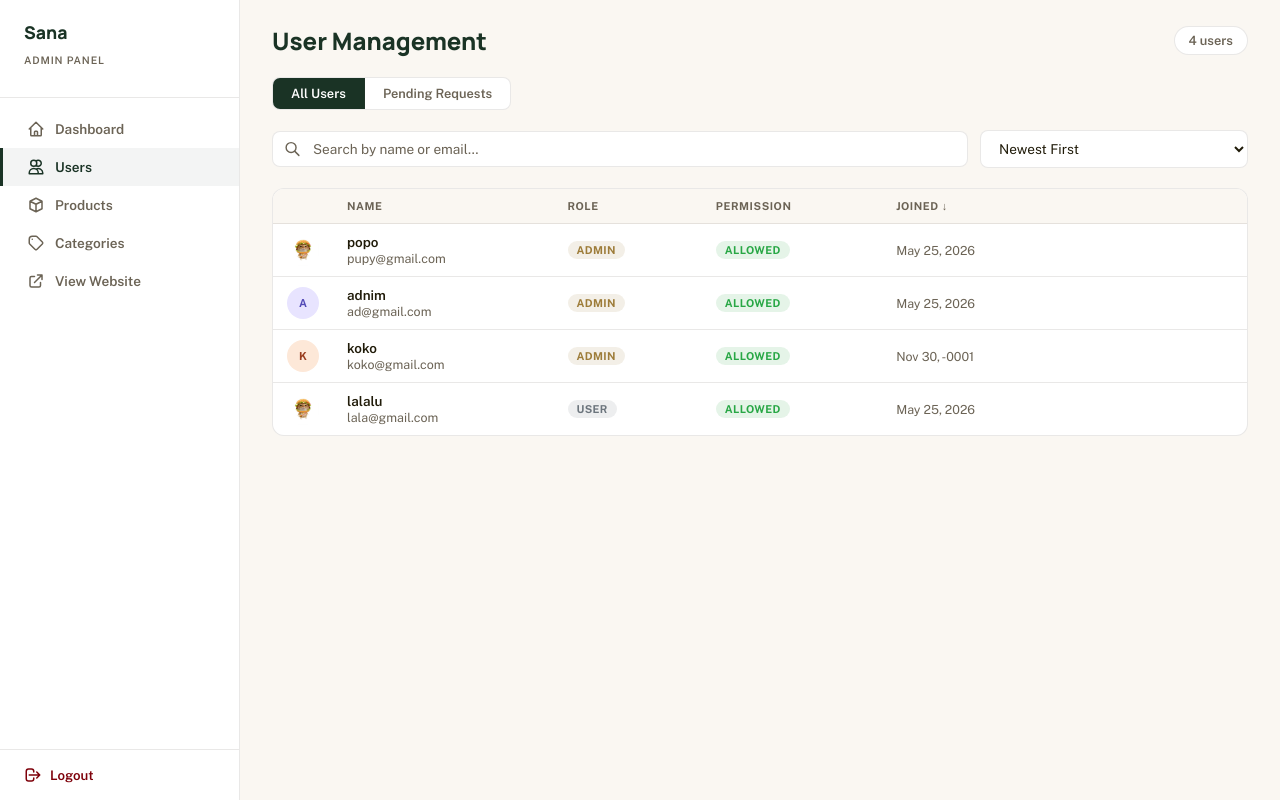
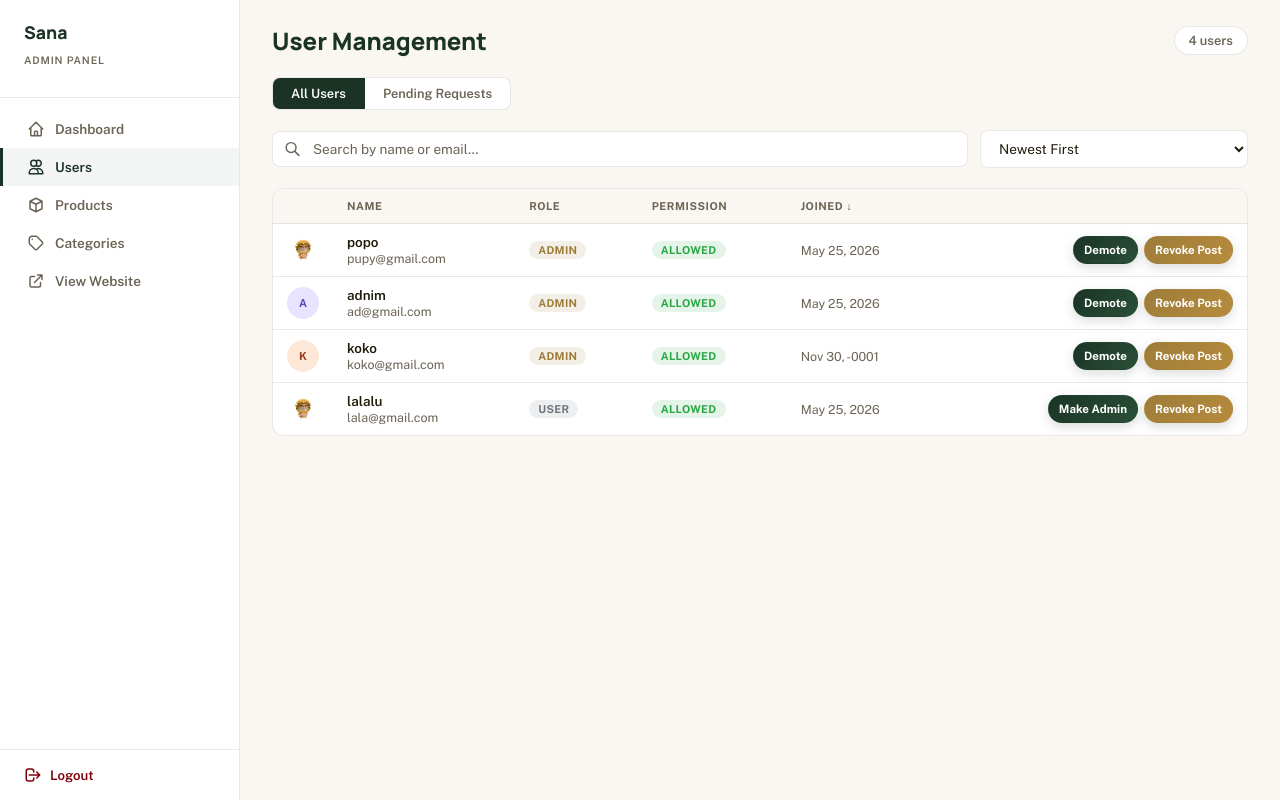
Before and after one commit to soknanprogramming/e-shops-improved, a PHP site: page /views/admin_user.php in a window 1280 px wide. Run offline with PHP 8.4, Linux system fonts and the light colour scheme; a user stored in the database is signed in; data comes from the database, SQL or seed files in the repository.

Commit message:
Restore feature toggle role and permission back on admin page.

```diff
--- a/views/admin_user.php
+++ b/views/admin_user.php
@@ -200,6 +200,37 @@ function getInitials(string $name): string {
             outline: none;
             border-color: var(--primary);
             box-shadow: 0 0 0 3px var(--primary-light);
+        }
+
+        .action-group {
+            display: flex;
+            flex-wrap: wrap;
+            gap: 6px;
+            justify-content: flex-end;
+        }
+        .action-btn {
+            display: inline-flex;
+            align-items: center;
+            justify-content: center;
+            padding: 6px 10px;
+            border: 1px solid transparent;
+            border-radius: 999px;
+            background: linear-gradient(135deg, var(--primary) 0%, var(--primary-container) 100%);
+            color: #fff;
+            font-size: .72rem;
+            font-weight: 700;
+            text-decoration: none;
+            transition: all .2s ease;
+            white-space: nowrap;
+            box-shadow: 0 4px 12px rgba(26, 51, 37, 0.16);
+        }
+        .action-btn:hover {
+            transform: translateY(-1px);
+            box-shadow: 0 6px 16px rgba(26, 51, 37, 0.24);
+            filter: brightness(1.05);
+        }
+        .action-btn:nth-child(2n) {
+            background: linear-gradient(135deg, var(--secondary) 0%, #b78b3d 100%);
         }
 
         /* ─── TABLE CARD ──────────────────────────────────────────────────── */
@@ -435,7 +466,7 @@ function getInitials(string $name): string {
                                 ?>
                                 <tr class="user-table-row"
                                     data-uid="<?php echo $user['id']; ?>"
-                                    onclick="openDetail(<?php echo (int)$user['id']; ?>)"
+                                    onclick="if (event && event.target && event.target.closest('.action-btn')) { event.stopPropagation(); } else { openDetail(<?php echo (int)$user['id']; ?>); }"
                                     title="Click to view full profile">
                                     <td>
                                         <?php if (!empty($profileImage)): ?>
@@ -480,7 +511,18 @@ function getInitials(string $name): string {
                                         <?php echo $joined; ?>
                                     </td>
                                     <td style="text-align:center;">
-                                        <span class="row-hint">View Profile →</span>
+                                        <div class="action-group">
+                                            <a href="../controllers/user.php?action=toggle_role&id=<?php echo (int)$user['id']; ?><?php echo !empty($search)?'&search='.urlencode($search):''; ?><?php echo isset($filter) && $filter !== null ? '&filter=' . urlencode($filter) : ''; ?>&order=<?php echo urlencode($orderBy); ?>"
+                                               class="action-btn"
+                                               onclick="event.stopPropagation(); return confirm(<?php echo json_encode($user['is_admin'] ? 'Remove admin privileges for this user?' : 'Grant admin privileges to this user?'); ?>);">
+                                                <?php echo $user['is_admin'] ? 'Demote' : 'Make Admin'; ?>
+                                            </a>
+                                            <a href="../controllers/user.php?action=toggle_permission&id=<?php echo (int)$user['id']; ?><?php echo !empty($search)?'&search='.urlencode($search):''; ?><?php echo isset($filter) && $filter !== null ? '&filter=' . urlencode($filter) : ''; ?>&order=<?php echo urlencode($orderBy); ?>"
+                                               class="action-btn"
+                                               onclick="event.stopPropagation(); return confirm(<?php echo json_encode($user['can_post'] ? 'Revoke posting permission for this user?' : 'Allow this user to post products?'); ?>);">
+                                                <?php echo !empty($user['can_post']) ? 'Revoke Post' : 'Allow Post'; ?>
+                                            </a>
+                                        </div>
                                     </td>
                                 </tr>
                             <?php endforeach; ?>
```
Also changed, not shown: controllers/user.php (+16 -2 lines).
